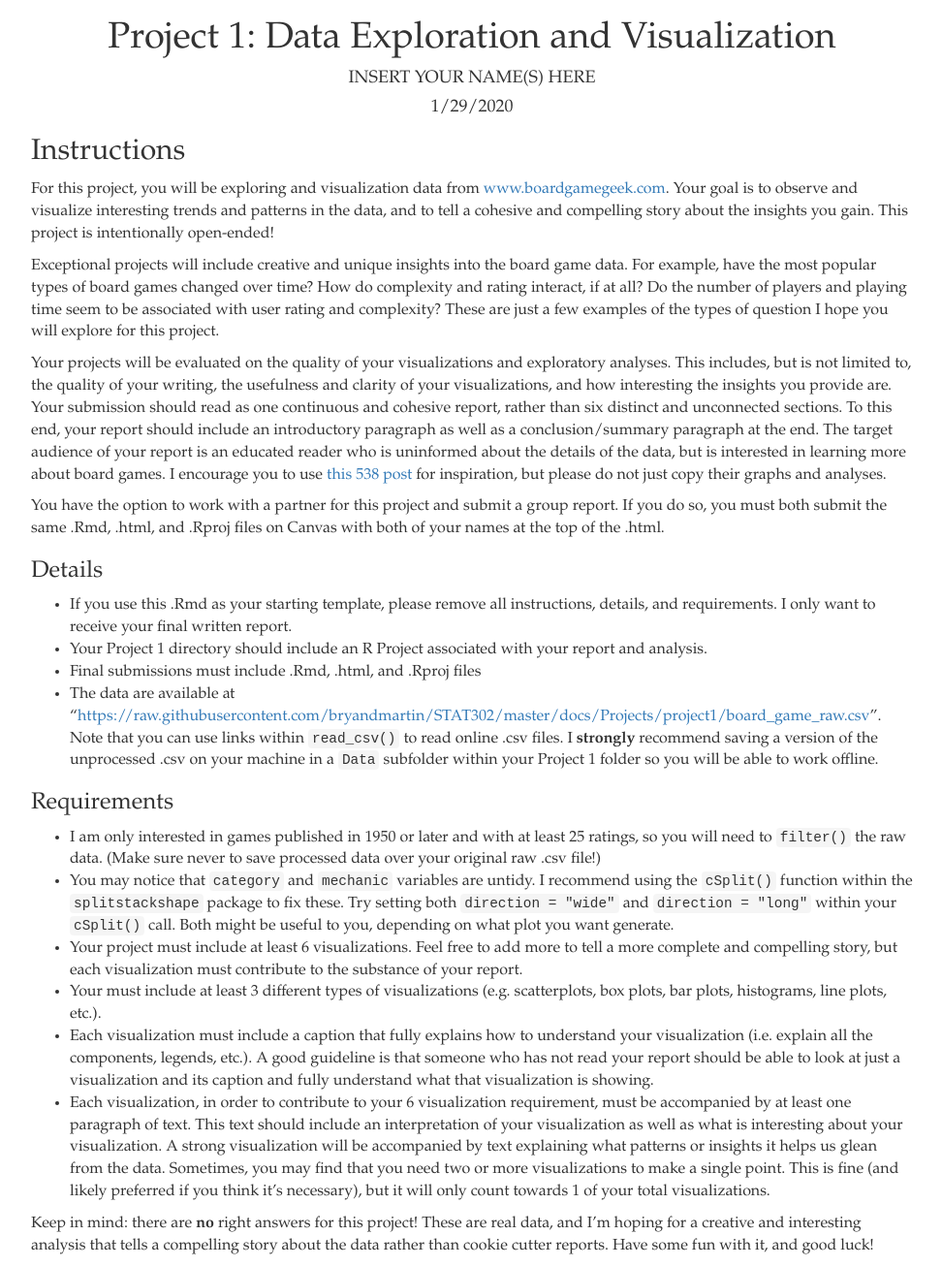
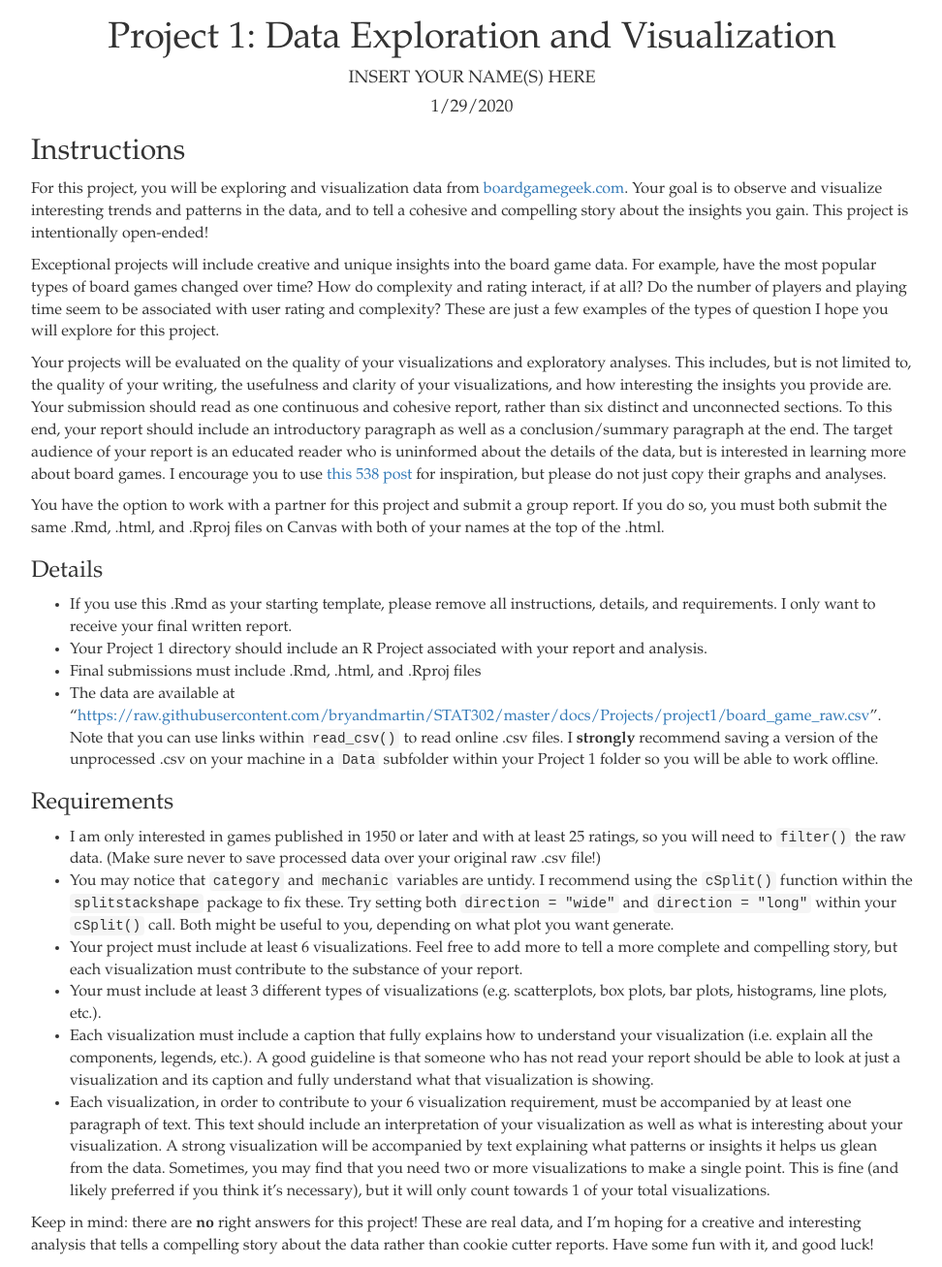
Before and after one commit to bryandmartin/STAT302, a Jekyll site: the page docs/Projects/project1/project1.html, which Jekyll copies as it is, in a window 1280 px wide. Shown: the whole page at 97% size, without its empty margins (153-1125 px from the left). Built offline with Jekyll 4.4.1, drawn with Linux system fonts in a browser that asks for light colours.

Commit message:
Fix BGG link

```diff
--- a/docs/Projects/project1/project1.Rmd
+++ b/docs/Projects/project1/project1.Rmd
@@ -1,4 +1,4 @@
-<!--- Please do not touch the code below! It is for styling. --->
+<!--- Begin styling code. --->
 <style type="text/css">
 /* Whole document: */
 body{
@@ -18,7 +18,7 @@
   text-align: center;
 }
 </style>
-<!--- Begin here! Fill in text and R code for each of these questions. --->
+<!--- End styling code. --->
 
 ---
 title: "Project 1: Data Exploration and Visualization"
@@ -29,7 +29,7 @@
 
 ## Instructions
 
-For this project, you will be exploring and visualization data from [www.boardgamegeek.com](www.boardgamegeek.com).
+For this project, you will be exploring and visualization data from [boardgamegeek.com](https://www.boardgamegeek.com).
 Your goal is to observe and visualize interesting trends and patterns in the data, and to tell a cohesive and compelling story about the insights you gain.
 This project is intentionally open-ended!
 
--- a/docs/Projects/project1/project1.html
+++ b/docs/Projects/project1/project1.html
@@ -369,7 +369,7 @@
 </div>
 
 
-<!--- Please do not touch the code below! It is for styling. --->
+<!--- Begin styling code. --->
 <style type="text/css">
 /* Whole document: */
 body{
@@ -389,10 +389,10 @@
   text-align: center;
 }
 </style>
-<!--- Begin here! Fill in text and R code for each of these questions. --->
+<!--- End styling code. --->
 <div id="instructions" class="section level2">
 <h2>Instructions</h2>
-<p>For this project, you will be exploring and visualization data from <a href="www.boardgamegeek.com">www.boardgamegeek.com</a>. Your goal is to observe and visualize interesting trends and patterns in the data, and to tell a cohesive and compelling story about the insights you gain. This project is intentionally open-ended!</p>
+<p>For this project, you will be exploring and visualization data from <a href="https://www.boardgamegeek.com">boardgamegeek.com</a>. Your goal is to observe and visualize interesting trends and patterns in the data, and to tell a cohesive and compelling story about the insights you gain. This project is intentionally open-ended!</p>
 <p>Exceptional projects will include creative and unique insights into the board game data. For example, have the most popular types of board games changed over time? How do complexity and rating interact, if at all? Do the number of players and playing time seem to be associated with user rating and complexity? These are just a few examples of the types of question I hope you will explore for this project.</p>
 <p>Your projects will be evaluated on the quality of your visualizations and exploratory analyses. This includes, but is not limited to, the quality of your writing, the usefulness and clarity of your visualizations, and how interesting the insights you provide are. Your submission should read as one continuous and cohesive report, rather than six distinct and unconnected sections. To this end, your report should include an introductory paragraph as well as a conclusion/summary paragraph at the end. The target audience of your report is an educated reader who is uninformed about the details of the data, but is interested in learning more about board games. I encourage you to use <a href="https://fivethirtyeight.com/features/designing-the-best-board-game-on-the-planet/">this 538 post</a> for inspiration, but please do not just copy their graphs and analyses.</p>
 <p>You have the option to work with a partner for this project and submit a group report. If you do so, you must both submit the same .Rmd, .html, and .Rproj files on Canvas with both of your names at the top of the .html.</p>
```
